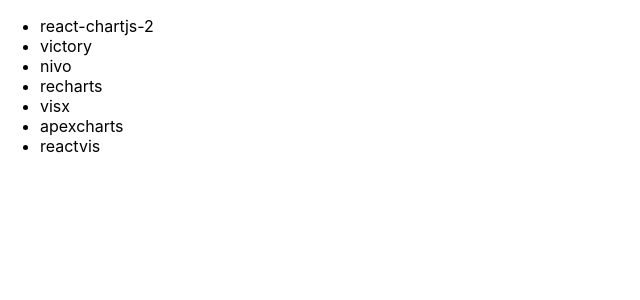
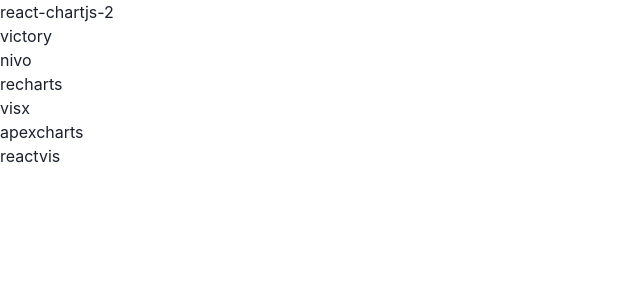
Before and after one commit to Ya-masou/react-chart-libraries, a Next.js app: page / in a window 1280 px wide. Shown: the top 300 px of the page, without its empty margins (0-640 px from the left). Built offline with nearby package versions, Linux system fonts and the light colour scheme.

Commit message:
chakra ui を導入する

```diff
--- a/package.json
+++ b/package.json
@@ -11,6 +11,9 @@
     "cypress": "cypress open"
   },
   "dependencies": {
+    "@chakra-ui/react": "^1.6.7",
+    "@emotion/react": "^11",
+    "@emotion/styled": "^11",
     "@nivo/bar": "^0.73.1",
     "@nivo/core": "^0.73.0",
     "@nivo/line": "^0.73.0",
@@ -29,6 +32,7 @@
     "@visx/tooltip": "^2.1.0",
     "apexcharts": "^3.28.1",
     "chart.js": "^3.5.1",
+    "framer-motion": "^4",
     "next": "11.1.2",
     "react": "17.0.2",
     "react-apexcharts": "^1.3.9",
--- a/pages/_app.tsx
+++ b/pages/_app.tsx
@@ -1,7 +1,11 @@
-import '../styles/globals.css'
 import type { AppProps } from 'next/app'
+import { ChakraProvider } from "@chakra-ui/react"
 
 function MyApp({ Component, pageProps }: AppProps) {
-  return <Component {...pageProps} />
+  return (
+    <ChakraProvider>
+      <Component {...pageProps} />
+    </ChakraProvider>
+  )
 }
 export default MyApp
```
Also changed, not shown: pages/apexcharts/index.tsx (+1 -6 lines), 1 other file (tests, documents, lock files or other folders).
